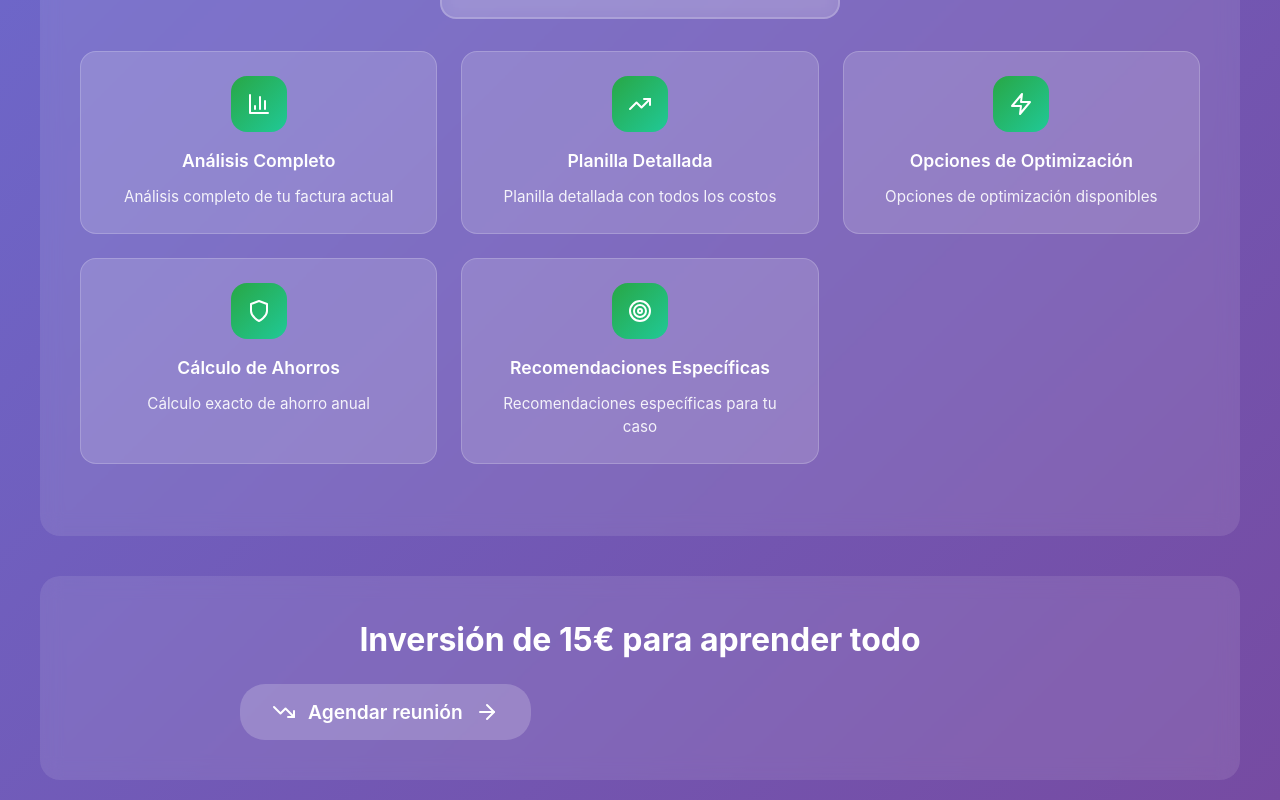
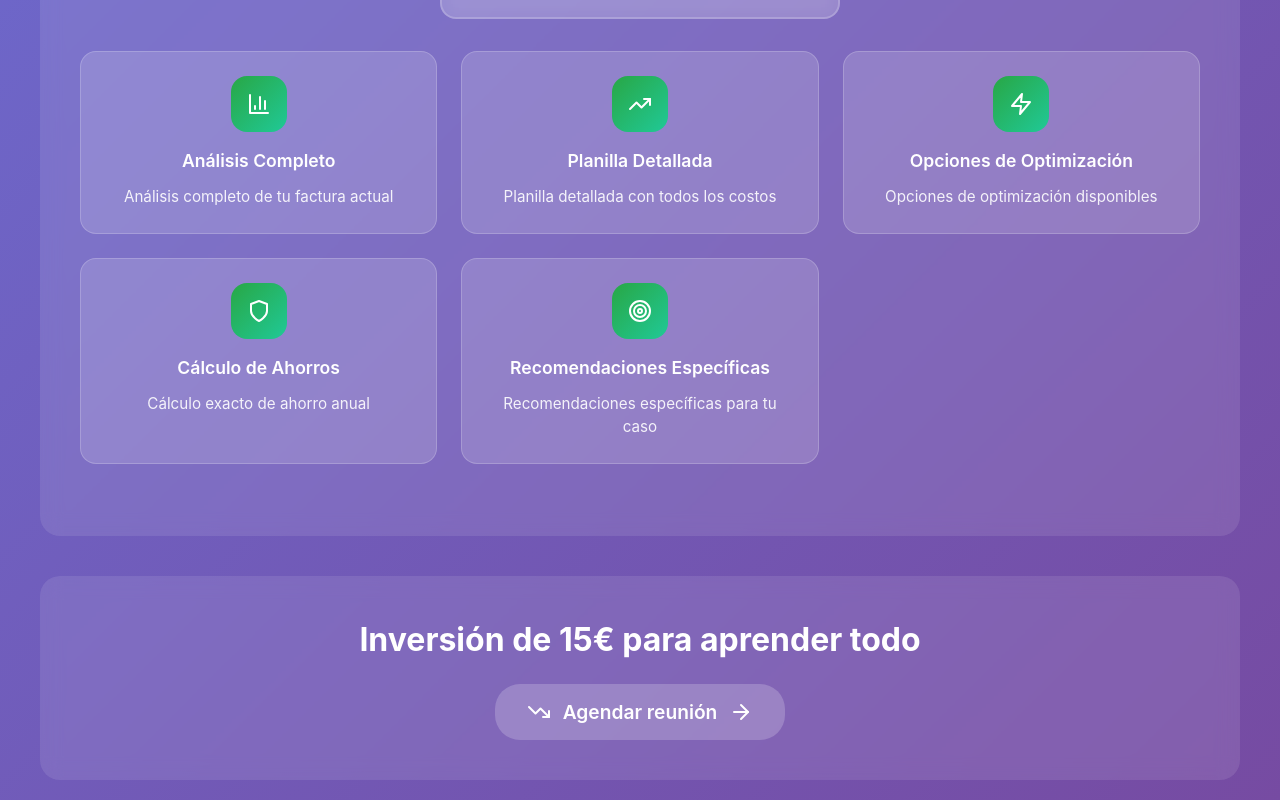
Before and after one commit to moralesmozart/billwise-platform, a React (Vite) app: page /#/explanation/1 in a window 1280 px wide. Shown: the part 1842-2642 px from the top of the page. Built offline with nearby package versions, Linux system fonts and the light colour scheme.

Commit message:
fix: improve CTA button centering in investment section for better visual alignment

```diff
--- a/src/components/BillWiseExplanation.tsx
+++ b/src/components/BillWiseExplanation.tsx
@@ -321,6 +321,9 @@ const InvestmentSection = styled.section`
 const InvestmentContainer = styled.div`
   max-width: 800px;
   margin: 0 auto;
+  display: flex;
+  flex-direction: column;
+  align-items: center;
 `;
 
 const InvestmentTitle = styled.h2`
@@ -345,6 +348,7 @@ const InvestmentCTA = styled.button`
   font-weight: 600;
   transition: all 0.3s ease;
   font-size: 1.2rem;
+  margin: 0 auto;
 
   &:hover {
     background: rgba(255, 255, 255, 0.3);
```
